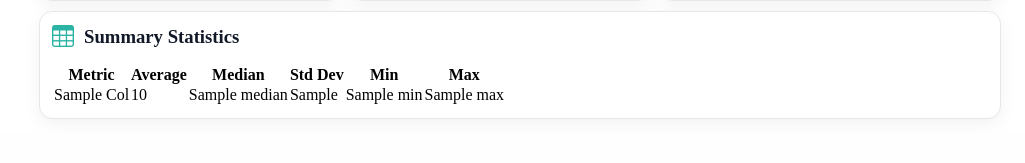
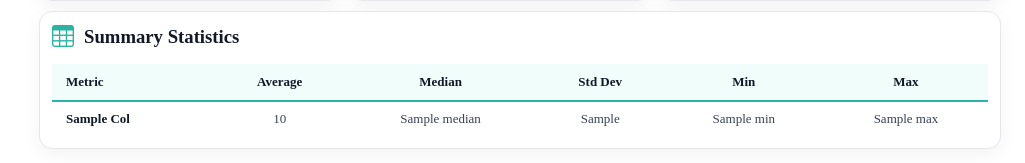
Before and after one commit to Priencethom/IPT_ETR, a Flask app: template IPT-FINAL/templates/dashboard1.html in a window 1280 px wide. Shown: the part 955-1118 px from the top of the page, without its empty margins (255-1280 px from the left). Before the commit the page ends 1074 px from the top, so only its background shows below. Run offline with Flask 3, Linux system fonts and the light colour scheme; the template is opened without the code that fills it: most values are stand-ins (such as "Sample title", 1, 10 or a date in 2020).

Commit message:
Update dashboard1.css

```diff
--- a/IPT-FINAL/static/css/dashboard1.css
+++ b/IPT-FINAL/static/css/dashboard1.css
@@ -495,3 +495,55 @@ body {
         padding: 14px 12px;
     }
 }
+
+
+/* Summary Statistics Table */
+.summary-stats-card {
+    grid-column: 1 / -1;
+}
+
+.stats-table {
+    width: 100%;
+    border-collapse: collapse;
+    font-size: 13px;
+}
+
+.stats-table thead tr {
+    background: #f0fdfa;
+    border-bottom: 2px solid #2BB3A3;
+}
+
+.stats-table th {
+    padding: 10px 14px;
+    text-align: center;
+    font-weight: 700;
+    color: #111827;
+    white-space: nowrap;
+}
+
+.stats-table th:first-child {
+    text-align: left;
+}
+
+.stats-table td {
+    padding: 9px 14px;
+    text-align: center;
+    color: #374151;
+    border-bottom: 1px solid #f3f4f6;
+}
+
+.stats-table td.metric-name {
+    text-align: left;
+    font-weight: 600;
+    color: #111827;
+    white-space: nowrap;
+}
+
+.stats-table tbody tr:hover {
+    background: #f0fdfa;
+    transition: background 0.15s ease;
+}
+
+.stats-table tbody tr:last-child td {
+    border-bottom: none;
+}
```
